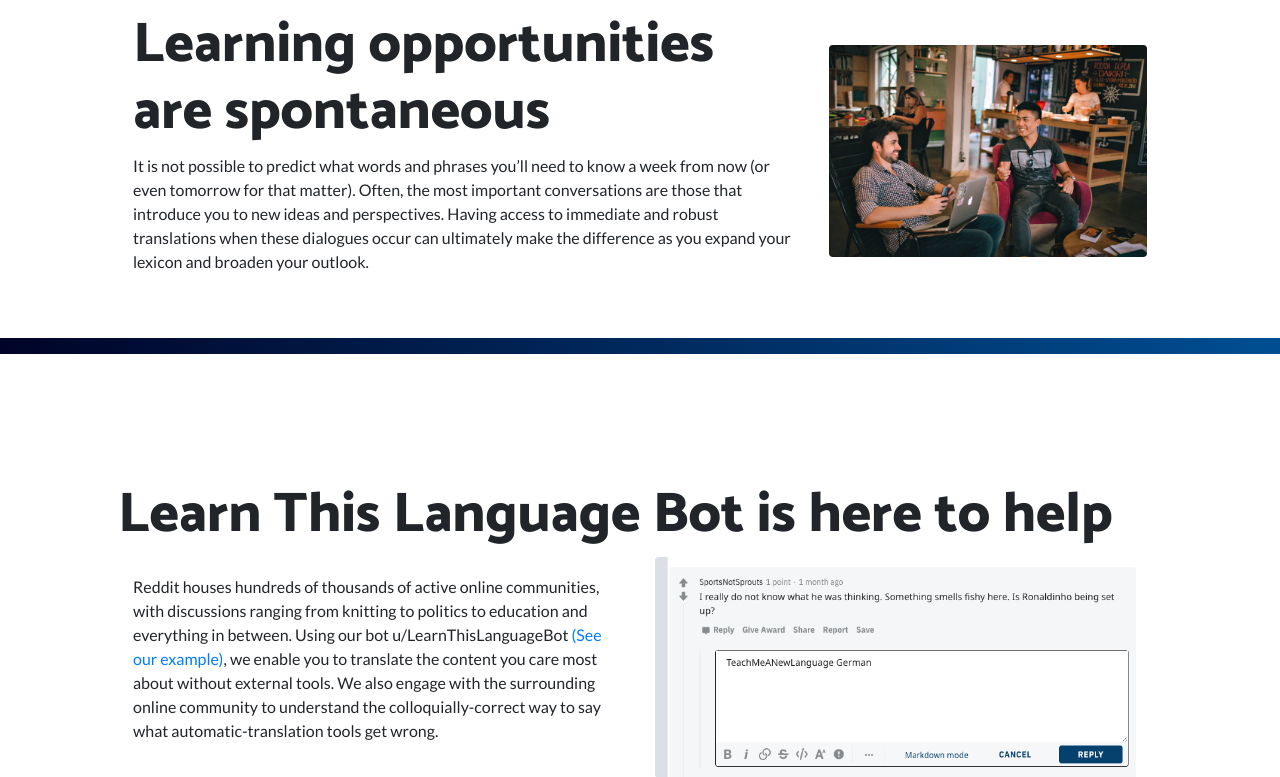
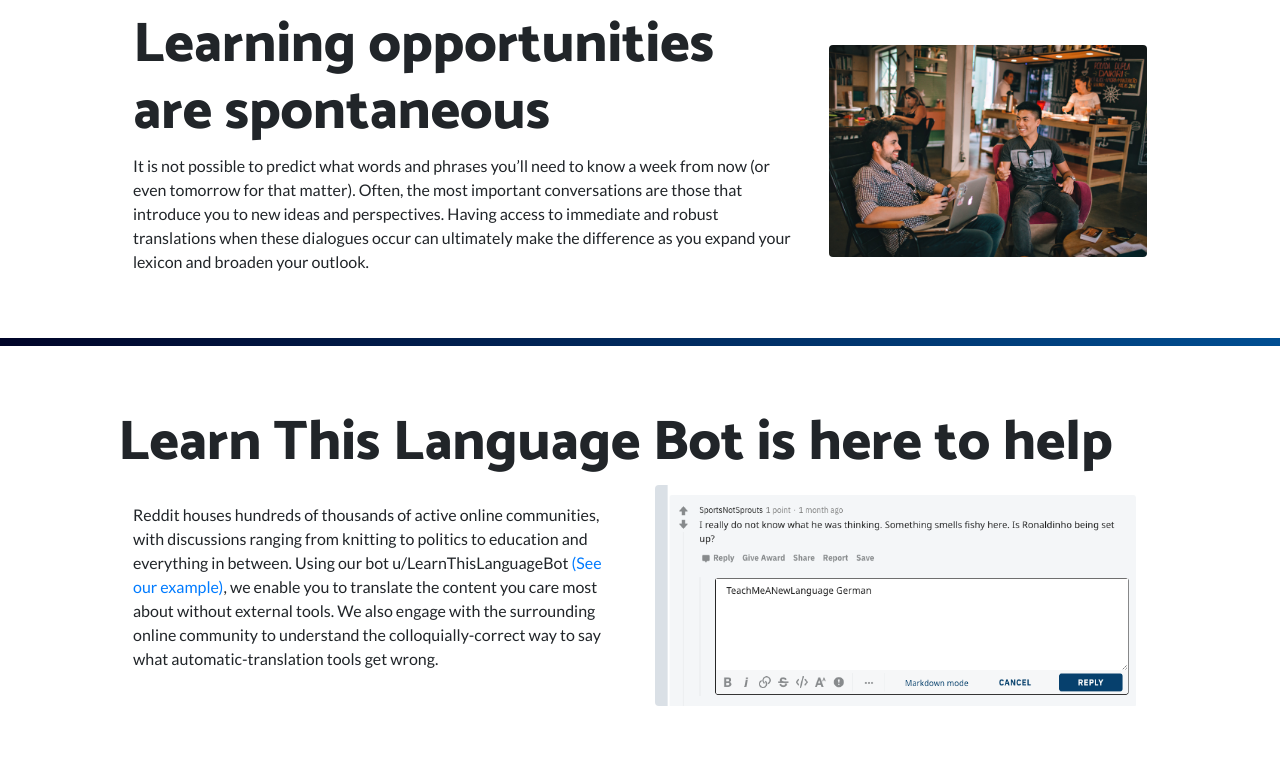
Before and after one commit to pocaguirre/LearnThisLanguageUX, a Flask app: page / in a window 1280 px wide. Shown: the part 1622-2399 px from the top of the page. Run offline with Flask 2, Linux system fonts and the light colour scheme; data that the repository does not hold is empty; parts of the project's set-up code (start-up, migrations or seed data) failed here and were passed over; some libraries are stand-ins or nearby versions.

Commit message:
fixed minor UI changes

```diff
--- a/static/landing.css
+++ b/static/landing.css
@@ -70,9 +70,9 @@ header.masthead {
 }
 
 .separator {
-  min-height: 1rem;
+  min-height: 0.5rem;
   background: linear-gradient(90deg, #000428 0%, #004e92 100%);
-  margin-bottom: 5rem;
+  margin-bottom: 1rem;
 }
 
 header.masthead .masthead-content {
--- a/static/style.css
+++ b/static/style.css
@@ -342,6 +342,10 @@ body {
 .sidebar-wrapper .sidebar-search > div {
   padding: 10px 20px;
 }
+.sidebar-search{
+  padding-left: 10px;
+  padding-right: 10px;
+}
 
 /*----------------------sidebar-menu-------------------------*/
 
--- a/templates/landing_page.html
+++ b/templates/landing_page.html
@@ -24,7 +24,7 @@
     <!-- Navigation -->
     <nav class="navbar navbar-expand-lg navbar-dark navbar-custom fixed-top">
         <div class="container">
-            <a class="navbar-brand" href="#">LearnThisLanguageBot</a>
+            <a class="navbar-brand" href="/">LearnThisLanguageBot</a>
             <button class="navbar-toggler" type="button" data-toggle="collapse" data-target="#navbarResponsive"
                     aria-controls="navbarResponsive" aria-expanded="false" aria-label="Toggle navigation">
                 <span class="navbar-toggler-icon"></span>
```
